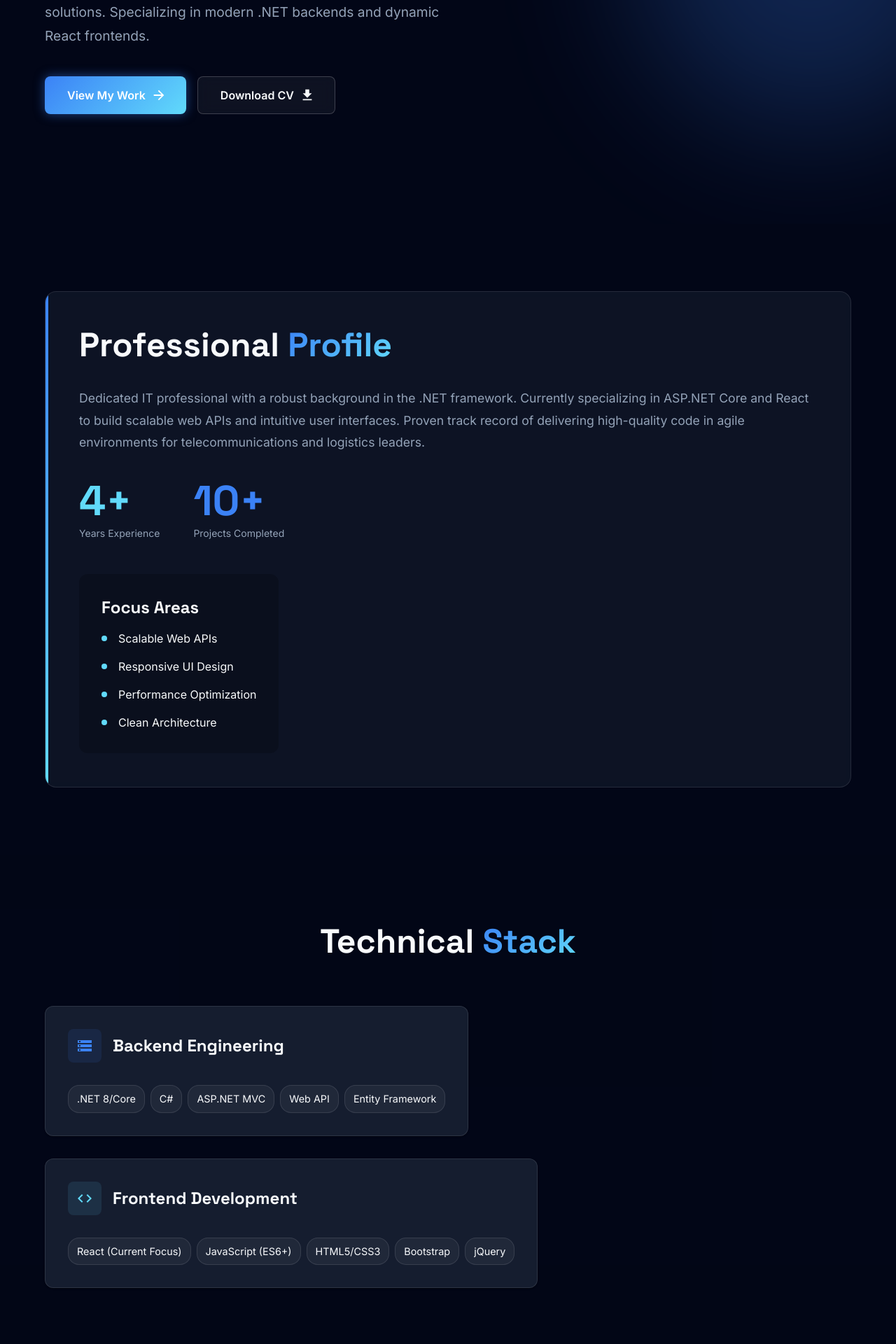
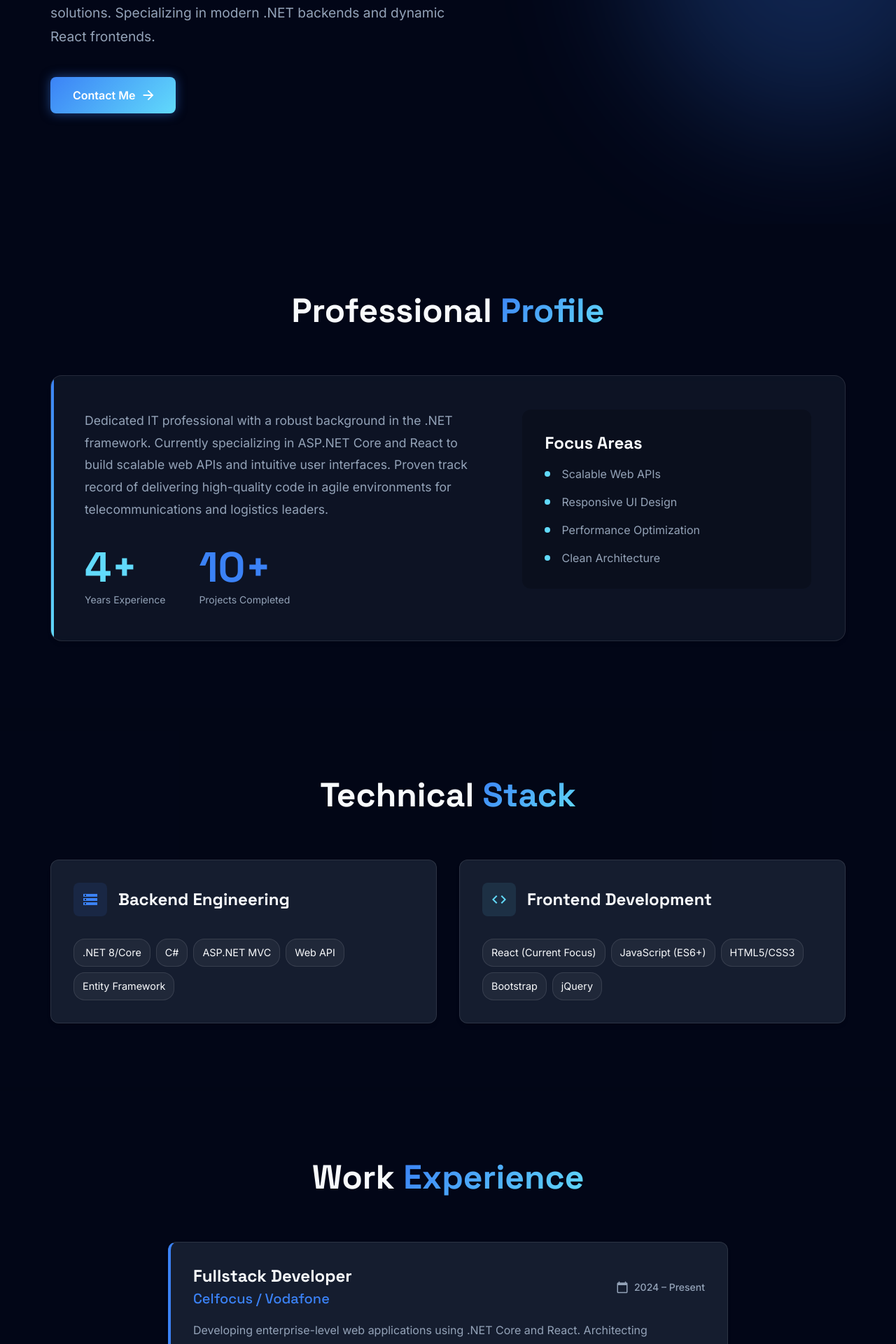
Before and after one commit to HugoV93/CV_LandingPage, a React (Vite) app: page / in a window 1280 px wide. Shown: the part 480-2400 px from the top of the page at 70% size. Built offline with nearby package versions, Linux system fonts and the light colour scheme.

Commit message:
Refactor: UI Refinements (Layout, Interactions, Hero Actions)

```diff
--- a/src/components/Navbar.jsx
+++ b/src/components/Navbar.jsx
@@ -136,7 +136,11 @@ const Navbar = (props) => {
                                         sx={{
                                             textTransform: 'none',
                                             fontSize: '1rem',
-                                            '&:hover': { color: 'primary.main' },
+                                            color: 'text.secondary',
+                                            '&:hover': {
+                                                color: 'text.primary',
+                                                bgcolor: 'transparent'
+                                            },
                                         }}
                                     >
                                         {link.title}
--- a/src/data/content.js
+++ b/src/data/content.js
@@ -15,13 +15,18 @@ export const content = {
         icon: Email,
         url: "mailto:hugoviana93@gmail.com"
       },
-      // Uncomment and add real links when available
-      /*
+      {
+        name: "Phone",
+        icon: Phone,
+        url: "tel:+351910617744"
+      },
       {
         name: "LinkedIn",
         icon: LinkedIn,
-        url: "https://linkedin.com/in/yourprofile"
+        url: "https://www.linkedin.com/in/hugo-viana-8967b81aa/"
       },
+      // Uncomment and add real links when available
+      /*
       {
         name: "GitHub",
         icon: GitHub,
@@ -49,7 +54,7 @@ export const content = {
   experience: [
     {
       company: "Celfocus / Vodafone",
-      role: "Mid-Level Fullstack Developer",
+      role: "Fullstack Developer",
       period: "2024 – Present",
       description: "Developing enterprise-level web applications using .NET Core and React. Architecting responsive user interfaces for telecommunications services. Collaborating in Agile/Scrum teams to ensure clean, error-free code."
     },
@@ -64,6 +69,12 @@ export const content = {
       role: "Junior C# Developer",
       period: "2022 – 2023",
       description: "Developed internal logistics tools using C# and Windows applications. Troubleshot and optimized legacy codebases."
+    },
+    {
+      company: "XD Software",
+      role: "Junior C# Developer / Technical Support",
+      period: "2021 – 2022",
+      description: "Developed internal logistics tools using C# and Windows applications. Troubleshot and optimized legacy codebases."
     }
   ]
 };
--- a/src/sections/About.jsx
+++ b/src/sections/About.jsx
@@ -1,35 +1,11 @@
 import React from 'react';
-import { Container, Box, Typography, Grid, Paper, Stack } from '@mui/material';
+import { Container, Box, Typography, Card, Stack } from '@mui/material';
 
 const About = ({ content }) => {
     return (
         <Box component="section" id="about" sx={{ py: 12 }}>
             <Container maxWidth="lg">
-                <Paper
-                    elevation={0}
-                    sx={{
-                        p: { xs: 3, md: 6 },
-                        position: 'relative',
-                        overflow: 'hidden',
-                        borderRadius: 4,
-                        bgcolor: 'rgba(30, 41, 59, 0.4)',
-                        backdropFilter: 'blur(12px)',
-                        border: '1px solid rgba(255, 255, 255, 0.1)',
-                    }}
-                >
-                    {/* Decorative element */}
-                    <Box
-                        sx={{
-                            position: 'absolute',
-                            top: 0,
-                            left: 0,
-                            width: '4px',
-                            height: '100%',
-                            background: (theme) => `linear-gradient(to bottom, ${theme.palette.primary.main}, ${theme.palette.secondary.main})`,
-                        }}
-                    />
-
-                    <Typography variant="h3" sx={{ mb: 4, fontWeight: 700 }}>
+                <Typography variant="h3" align="center" sx={{ mb: 8, fontWeight: 700 }}>
                     Professional{' '}
                     <Box
                         component="span"
@@ -43,8 +19,40 @@ const About = ({ content }) => {
                     </Box>
                 </Typography>
 
-                    <Grid container spacing={6}>
-                        <Grid item xs={12} md={7}>
+                <Card
+                    elevation={0}
+                    sx={{
+                        p: { xs: 3, md: 6 },
+                        position: 'relative',
+                        overflow: 'hidden',
+                        borderRadius: 4,
+                        bgcolor: 'rgba(30, 41, 59, 0.4)',
+                        backdropFilter: 'blur(12px)',
+                        border: '1px solid rgba(255, 255, 255, 0.1)',
+                    }}
+                >
+                    {/* Decorative element - Keeping it subtle or removing if preferred, keeping for now but maybe thinner */}
+                    <Box
+                        sx={{
+                            position: 'absolute',
+                            top: 0,
+                            left: 0,
+                            width: '4px',
+                            height: '100%',
+                            background: (theme) => `linear-gradient(to bottom, ${theme.palette.primary.main}, ${theme.palette.secondary.main})`,
+                        }}
+                    />
+
+                    <Box
+                        sx={{
+                            display: 'grid',
+                            gridTemplateColumns: { xs: '1fr', md: '1.4fr 1fr' }, // Roughly 7:5 ratio
+                            gap: 6,
+                            alignItems: 'start'
+                        }}
+                    >
+                        {/* Left Column: Summary & Stats */}
+                        <Box>
                             <Typography variant="body1" sx={{ fontSize: '1.1rem', color: 'text.secondary', mb: 3, lineHeight: 1.8 }}>
                                 {content.summary}
                             </Typography>
@@ -67,14 +75,15 @@ const About = ({ content }) => {
                                     </Typography>
                                 </Box>
                             </Stack>
-                        </Grid>
+                        </Box>
 
-                        <Grid item xs={12} md={5}>
+                        {/* Right Column: Focus Areas */}
                         <Box
                             sx={{
                                 bgcolor: 'rgba(0,0,0,0.2)',
                                 p: 4,
                                 borderRadius: 3,
+                                width: '100%'
                             }}
                         >
                             <Typography variant="h5" sx={{ mb: 2, fontWeight: 600 }}>
@@ -91,14 +100,13 @@ const About = ({ content }) => {
                                                 bgcolor: 'secondary.main',
                                             }}
                                         />
-                                            <Typography variant="body1">{item}</Typography>
+                                        <Typography variant="body1" sx={{ color: 'text.secondary' }}>{item}</Typography>
                                     </Box>
                                 ))}
                             </Stack>
                         </Box>
-                        </Grid>
-                    </Grid>
-                </Paper>
+                    </Box>
+                </Card>
             </Container>
         </Box>
     );
--- a/src/sections/Experience.jsx
+++ b/src/sections/Experience.jsx
@@ -27,10 +27,7 @@ const Experience = ({ content }) => {
                             sx={{
                                 p: 4,
                                 borderLeft: (theme) => `4px solid ${theme.palette.primary.main}`,
-                                background: 'rgba(30, 41, 59, 0.6)',
-                                backdropFilter: 'blur(12px)',
-                                transition: 'transform 0.3s',
-                                '&:hover': { transform: 'translateX(10px)' },
+                                // Theme defaults handle background, blur, and hover interaction
                             }}
                         >
                             <Stack
--- a/src/sections/Hero.jsx
+++ b/src/sections/Hero.jsx
@@ -1,6 +1,6 @@
 import React from 'react';
 import { Container, Box, Typography, Button, Stack } from '@mui/material';
-import { ArrowForward, Download } from '@mui/icons-material';
+import { ArrowForward } from '@mui/icons-material';
 
 const Hero = ({ content }) => {
     return (
@@ -86,38 +86,27 @@ const Hero = ({ content }) => {
                         Specializing in modern .NET backends and dynamic React frontends.
                     </Typography>
 
-                    <Stack direction="row" spacing={2} flexWrap="wrap">
+                    <Stack
+                        direction={{ xs: 'column', sm: 'row' }}
+                        spacing={3}
+                        alignItems={{ xs: 'stretch', sm: 'center' }}
+                    >
                         <Button
                             variant="contained"
                             size="large"
-                            href="#experience"
+                            href="#contact"
                             endIcon={<ArrowForward />}
-                            sx={{ px: 4, py: 1.5, fontSize: '1rem', borderRadius: 2 }}
-                        >
-                            View My Work
-                        </Button>
-                        <Button
-                            variant="outlined"
-                            size="large"
-                            href="#"
-                            endIcon={<Download />}
                             sx={{
                                 px: 4,
                                 py: 1.5,
                                 fontSize: '1rem',
                                 borderRadius: 2,
-                                color: 'text.primary',
-                                borderColor: 'rgba(255,255,255,0.2)',
-                                backdropFilter: 'blur(10px)',
-                                bgcolor: 'rgba(255,255,255,0.05)',
-                                '&:hover': {
-                                    bgcolor: 'rgba(255,255,255,0.1)',
-                                    borderColor: 'white'
-                                }
+                                width: { xs: '100%', sm: 'auto' }
                             }}
                         >
-                            Download CV
+                            Contact Me
                         </Button>
+
                     </Stack>
                 </Box>
             </Container>
--- a/src/sections/Skills.jsx
+++ b/src/sections/Skills.jsx
@@ -1,5 +1,5 @@
 import React from 'react';
-import { Container, Box, Typography, Grid, Card, Chip, Stack } from '@mui/material';
+import { Container, Box, Typography, Card, Chip, Stack } from '@mui/material';
 import { Code, Storage } from '@mui/icons-material';
 
 const Skills = ({ content }) => {
@@ -20,10 +20,15 @@ const Skills = ({ content }) => {
                     </Box>
                 </Typography>
 
-                <Grid container spacing={4}>
+                <Box
+                    sx={{
+                        display: 'grid',
+                        gridTemplateColumns: { xs: '1fr', md: '1fr 1fr' },
+                        gap: 4
+                    }}
+                >
                     {/* Backend */}
-                    <Grid item xs={12} md={6}>
-                        <Card sx={{ p: 4, height: '100%', transition: 'transform 0.3s', '&:hover': { transform: 'translateY(-5px)' } }}>
+                    <Card sx={{ p: 4, height: '100%', display: 'flex', flexDirection: 'column' }}>
                         <Stack direction="row" spacing={2} alignItems="center" mb={4}>
                             <Box
                                 sx={{
@@ -63,11 +68,9 @@ const Skills = ({ content }) => {
                             ))}
                         </Box>
                     </Card>
-                    </Grid>
 
                     {/* Frontend */}
-                    <Grid item xs={12} md={6}>
-                        <Card sx={{ p: 4, height: '100%', transition: 'transform 0.3s', '&:hover': { transform: 'translateY(-5px)' } }}>
+                    <Card sx={{ p: 4, height: '100%', display: 'flex', flexDirection: 'column' }}>
                         <Stack direction="row" spacing={2} alignItems="center" mb={4}>
                             <Box
                                 sx={{
@@ -107,8 +110,7 @@ const Skills = ({ content }) => {
                             ))}
                         </Box>
                     </Card>
-                    </Grid>
-                </Grid>
+                </Box>
             </Container>
         </Box>
     );
--- a/src/theme.js
+++ b/src/theme.js
@@ -7,13 +7,14 @@ const theme = createTheme({
             main: '#3b82f6', // Blue 500
             light: '#60a5fa',
             dark: '#2563eb',
+            contrastText: '#ffffff',
         },
         secondary: {
             main: '#61dafb', // React Cyan
         },
         background: {
             default: '#020617', // Slate 950
-            paper: '#1e293b', // Slate 800
+            paper: 'rgba(30, 41, 59, 0.7)', // Slate 800 with opacity for cards
         },
         text: {
             primary: '#f8fafc', // Slate 50
@@ -49,27 +50,53 @@ const theme = createTheme({
         button: {
             textTransform: 'none',
             fontWeight: 600,
+            fontSize: '1rem',
         },
     },
     components: {
+        MuiContainer: {
+            styleOverrides: {
+                root: {
+                    paddingLeft: '2rem',
+                    paddingRight: '2rem',
+                    '@media (min-width: 600px)': {
+                        paddingLeft: '2rem',
+                        paddingRight: '2rem',
+                    },
+                },
+            },
+        },
         MuiButton: {
             styleOverrides: {
                 root: {
                     borderRadius: 8,
+                    padding: '0.75rem 1.5rem',
+                    transition: 'all 0.3s ease',
                 },
                 containedPrimary: {
                     background: 'linear-gradient(135deg, #3b82f6 0%, #61dafb 100%)',
                     boxShadow: '0 0 15px rgba(59, 130, 246, 0.5)',
                     '&:hover': {
-                        boxShadow: '0 0 25px rgba(59, 130, 246, 0.5)',
+                        background: 'linear-gradient(135deg, #3b82f6 0%, #61dafb 100%)', // Maintain gradient
+                        boxShadow: '0 0 25px rgba(59, 130, 246, 0.6)',
+                        transform: 'scale(1.05)',
                     },
                 },
+                outlined: {
+                    borderColor: 'rgba(255,255,255,0.1)',
+                    '&:hover': {
+                        borderColor: 'white',
+                        backgroundColor: 'rgba(255,255,255,0.05)',
+                        transform: 'scale(1.05)',
+                    }
+                }
             },
         },
         MuiPaper: {
             styleOverrides: {
                 root: {
-                    backgroundImage: 'none', // Remove default MUI overlay
+                    backgroundImage: 'none',
+                    backgroundColor: 'transparent', // Let Card handle bg
                 },
             },
         },
@@ -80,9 +107,23 @@ const theme = createTheme({
                     backdropFilter: 'blur(12px)',
                     border: '1px solid rgba(255, 255, 255, 0.1)',
                     borderRadius: 12,
+                    boxShadow: '0 4px 6px -1px rgba(0, 0, 0, 0.1), 0 2px 4px -1px rgba(0, 0, 0, 0.06)',
+                    transition: 'all 0.3s ease',
+                    '&:hover': {
+                        transform: 'translateY(-5px)',
+                        boxShadow: '0 0 20px rgba(59, 130, 246, 0.5)', // shadow-glow
+                        borderColor: 'rgba(255, 255, 255, 0.2)',
+                    }
                 },
             },
         },
+        MuiAppBar: {
+            styleOverrides: {
+                root: {
+                    transition: 'all 0.3s ease',
+                }
+            }
+        }
     },
 });
 
```
Also changed, not shown: src/components/Footer.jsx (+13 -20 lines). Lines whose indentation alone changed are shown as unchanged.
